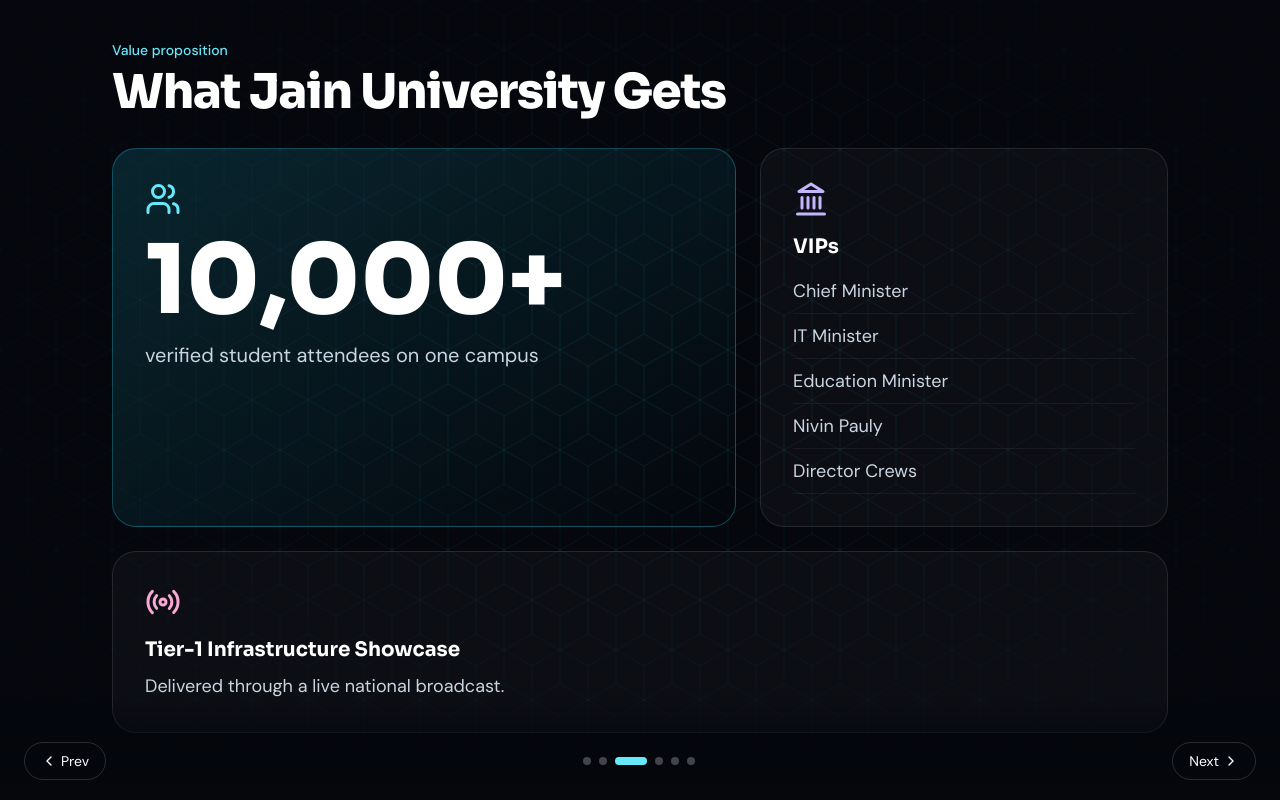
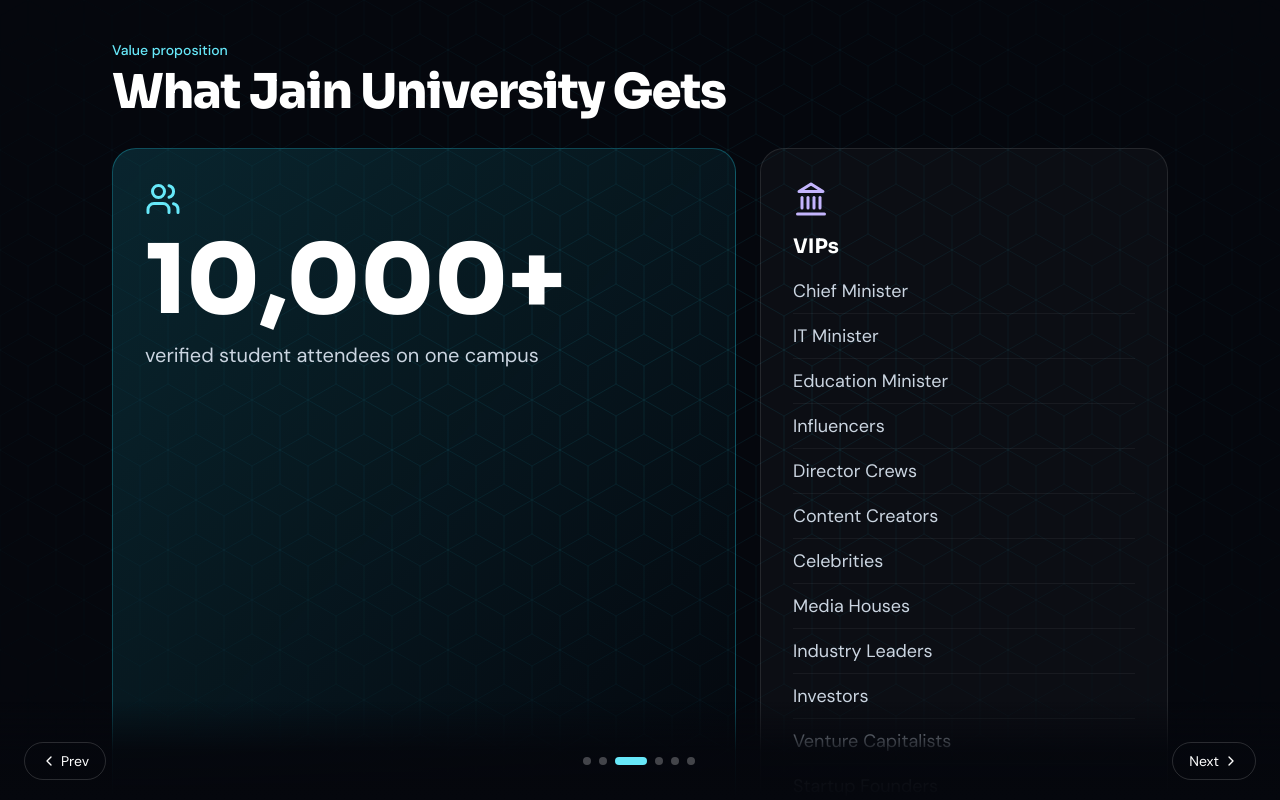
Before and after one commit to SharkSpidy/genesis-deck, a React (Vite) app: page / in a window 1280 px wide. Both pictures are taken after a click on the button 643 px from the left and 761 px from the top of the page. Built offline with nearby package versions, Linux system fonts and the light colour scheme.

Commit message:
Initial Commit

```diff
--- a/src/slides/Slide03Value.tsx
+++ b/src/slides/Slide03Value.tsx
@@ -1,7 +1,7 @@
 import { Users, Landmark, Radio } from 'lucide-react'
 import SlideFrame from './SlideFrame'
 
-const VIPS = ['Chief Minister', 'IT Minister', 'Education Minister', 'Nivin Pauly', 'Director Crews']
+const VIPS = ['Chief Minister', 'IT Minister', 'Education Minister', 'Influencers', 'Director Crews', 'Content Creators', 'Celebrities', 'Media Houses', 'Industry Leaders', 'Investors', 'Venture Capitalists', 'Startup Founders']
 
 export default function Slide03Value() {
   return (
```
